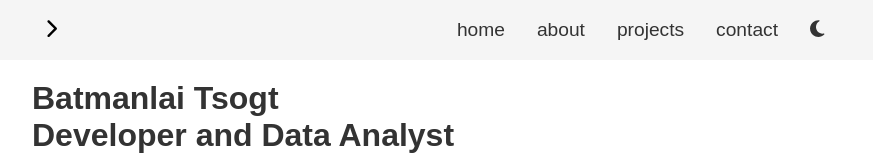
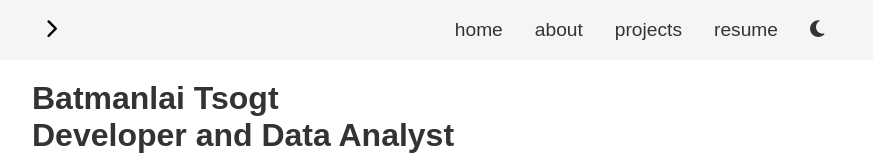
Before and after one commit to btsogt21/angular-portfolio, an Angular app: page / in a window 1280 px wide. Both pictures are taken after a click on the element 639 px from the left and 30 px from the top of the page. Shown: the top 160 px of the page, without its empty margins (203-1076 px from the left). Built offline with nearby package versions, Linux system fonts and the light colour scheme.

Commit message:
changing contact route to be resume and adding direct download

```diff
--- a/src/app/layout/layout.component.html
+++ b/src/app/layout/layout.component.html
@@ -16,7 +16,7 @@
                 <li #sidebarItem><a routerLink="/">home</a></li>
                 <li #sidebarItem><a routerLink="/about">about</a></li>
                 <li #sidebarItem><a routerLink="/projects">projects</a></li>
-                <li #sidebarItem><a routerLink="/contact">contact</a></li>
+                <li #sidebarItem><a href="assets/resume.pdf" download>resume</a></li>
                 <li #sidebarItem class = "theme-toggle">
                     <a (click)="toggleDarkMode()">
                         <!-- <span class="fa-layers fa-fw"> -->
```
Also changed, not shown: 1 other file (tests, documents, lock files or other folders).
